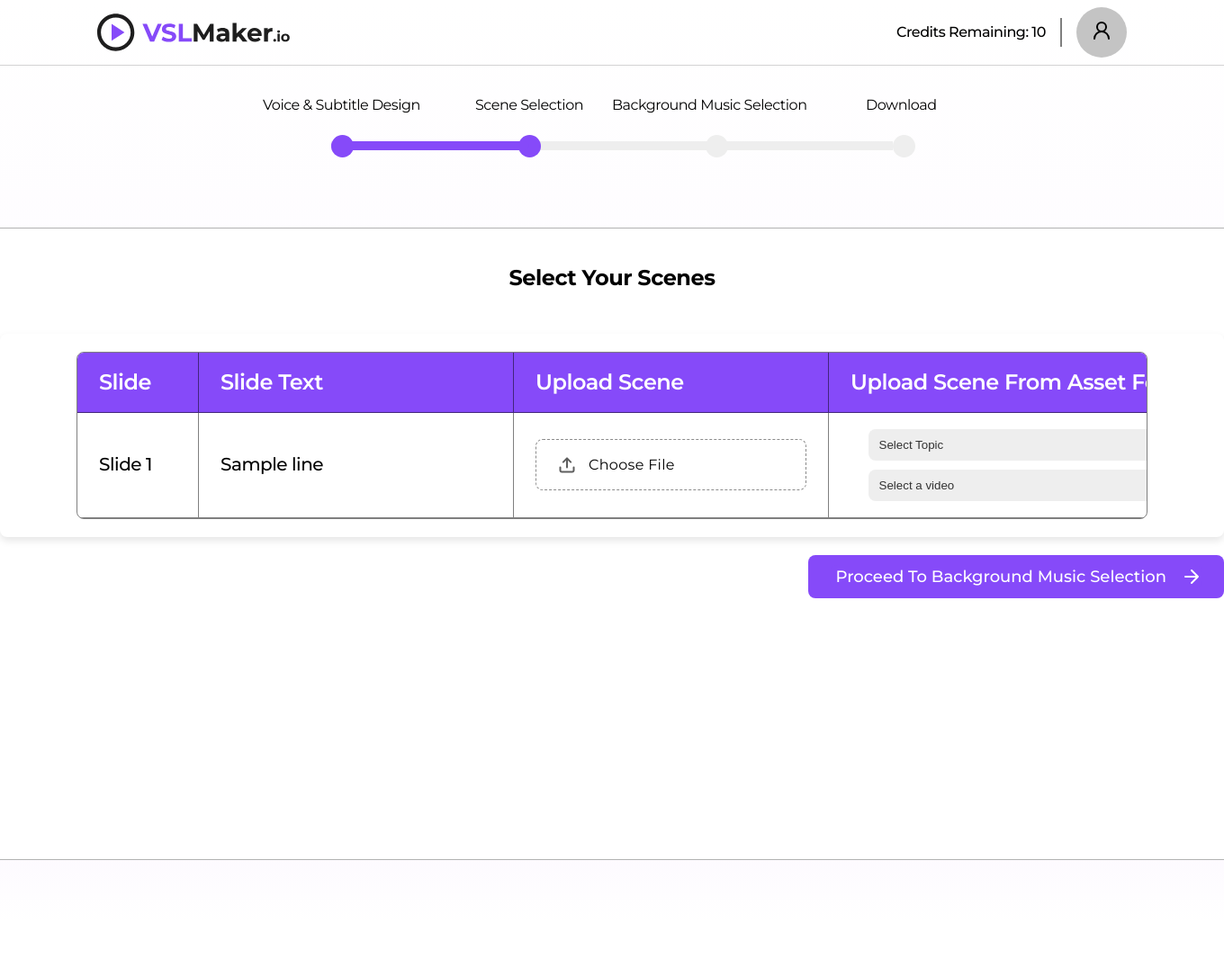
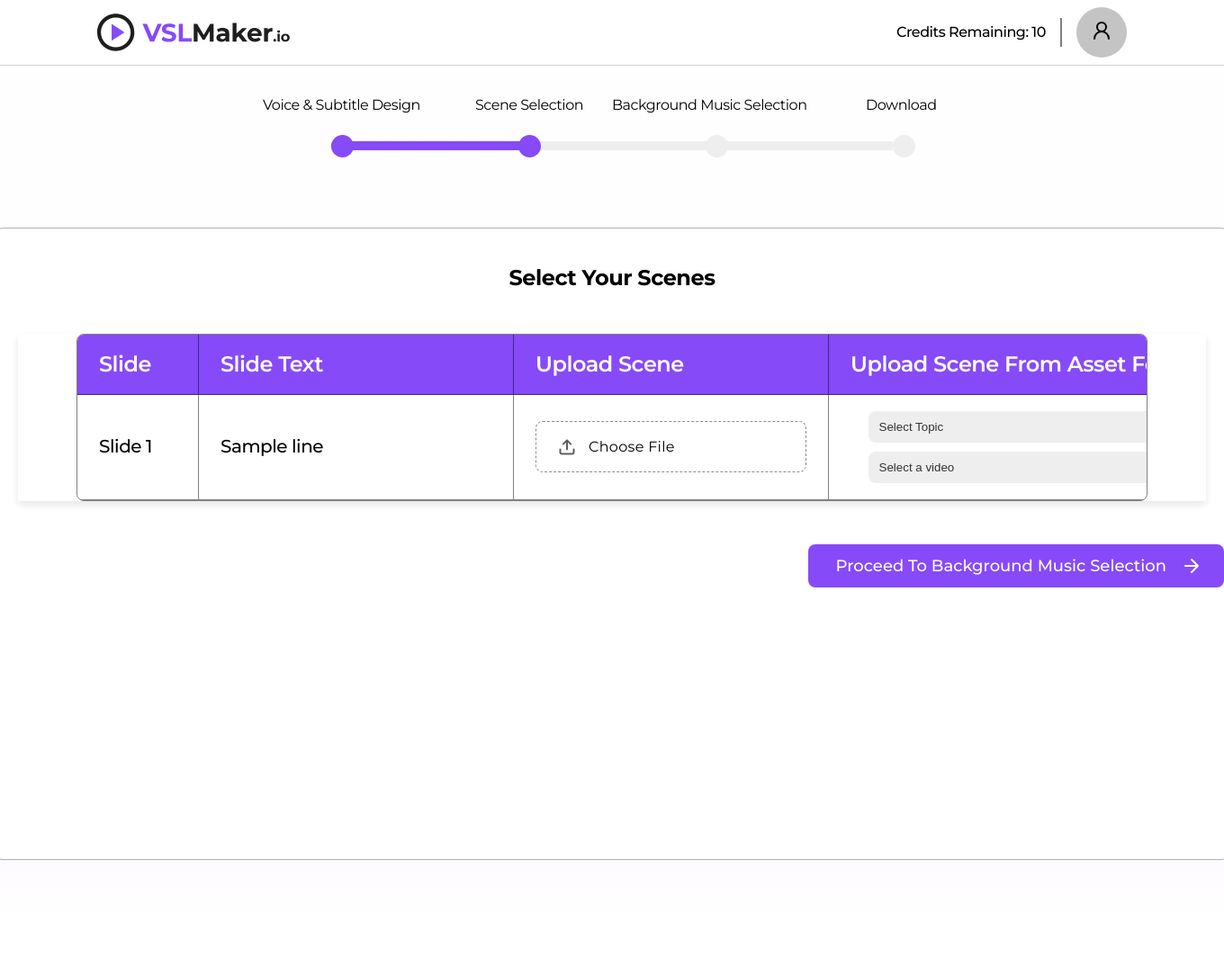
Before and after one commit to ubongpr7/vlc_maker, a Django app: template templates/vlc/frontend/VLSMaker/sceneselection/index.html in a window 1360 px wide. Shown: the whole page at 90% size. Run offline with Django 4.2, Linux system fonts and the light colour scheme; tables that the repository leaves empty hold one stand-in row (values such as "Sample post"); the template is opened without the code that fills it: values that come from a table or form of the project are taken from there, most other values are stand-ins (such as "Sample title", 1, 10 or a date in 2020).

Commit message:
Update index.html

```diff
--- a/templates/vlc/frontend/VLSMaker/sceneselection/index.html
+++ b/templates/vlc/frontend/VLSMaker/sceneselection/index.html
@@ -14,8 +14,8 @@
 #card {
   width: 100%; /* The card will take up full width up to max-width */
   background-color: #fff;
-  padding: 20px; /* Space between content and borders */
-  margin: 20px auto; /* Centers the card and gives vertical margin */
+/*   padding: 20px; /* Space between content and borders */ */
+/*   margin: 20px auto; /* Centers the card and gives vertical margin */ */
   border-radius: 8px; /* Rounded corners */
   box-shadow: 0 4px 8px rgba(0, 0, 0, 0.1); /* Elevation effect */
   box-sizing: border-box; /* Ensures padding is included in the width */
```
